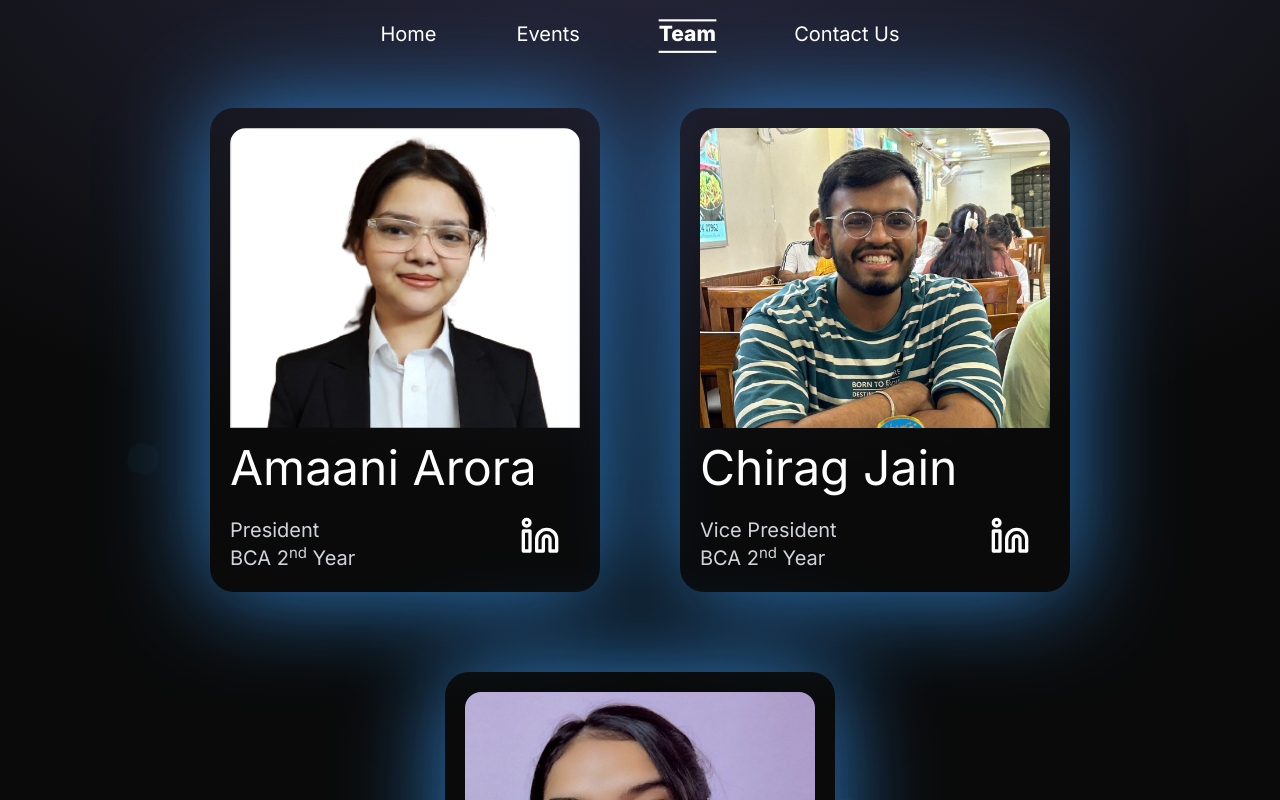
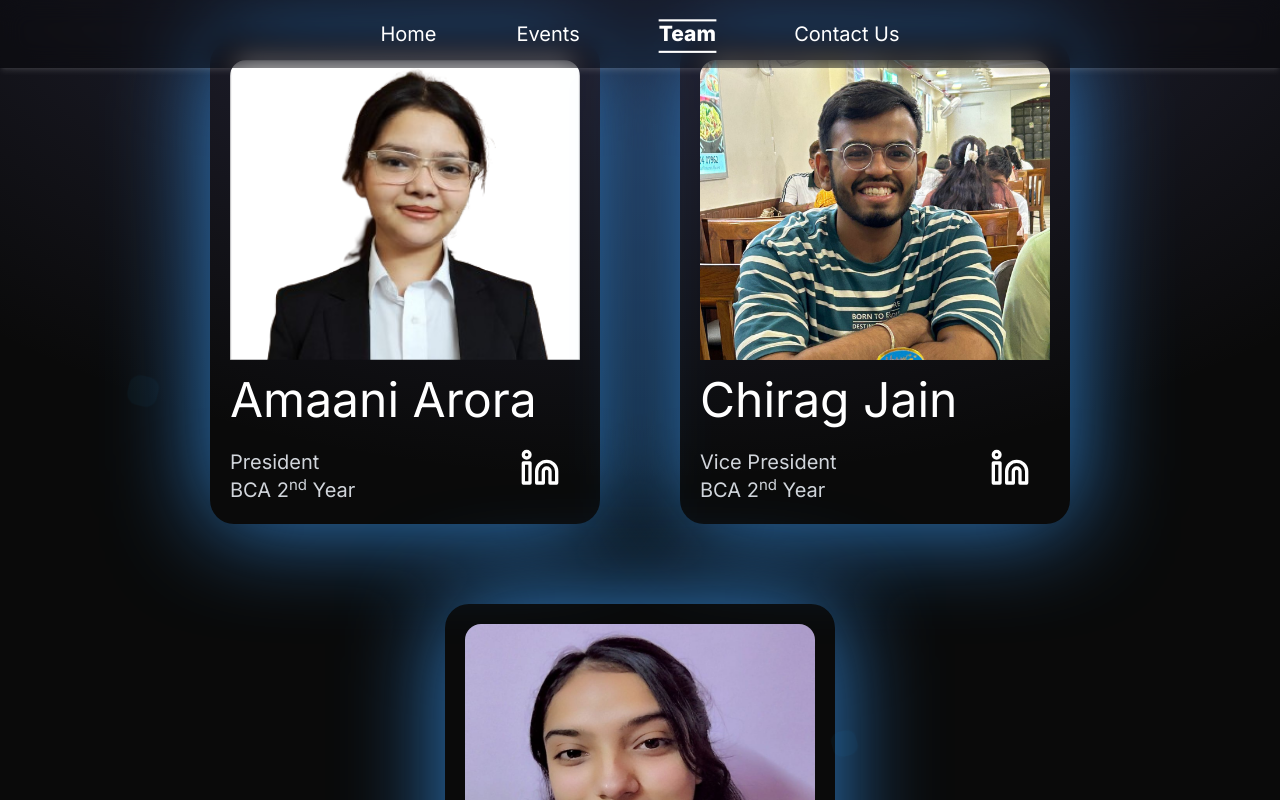
Before and after one commit to ParnikaMathur15/GR-Website, a Next.js app: page /team in a window 1280 px wide. Shown: the top 800 px of the page. Built offline with nearby package versions, Linux system fonts and the light colour scheme.

Commit message:
Chnaged navbar

```diff
--- a/app/_components/Navbar.js
+++ b/app/_components/Navbar.js
@@ -5,32 +5,16 @@ import React from "react";
 
 function Navbar() {
   const menuList = [
-    {
-      id: 1,
-      name: "Home",
-      path: "/",
-    },
-    {
-      id: 2,
-      name: "Events",
-      path: "/events",
-    },
-    {
-      id: 3,
-      name: "Team",
-      path: "/team",
-    },
-    {
-      id: 4,
-      name: "Contact Us",
-      path: "/#contact-section",
-    },
+    { id: 1, name: "Home", path: "/" },
+    { id: 2, name: "Events", path: "/events" },
+    { id: 3, name: "Team", path: "/team" },
+    { id: 4, name: "Contact Us", path: "/#contact-section" },
   ];
 
   const path = usePathname();
+
   return (
-    <div className="flex gap-10 sm:gap-20 justify-center items-center p-5 text-white text-sm sm:text-xl bg-transparent">
-
+    <div className="fixed top-0 w-full z-50 backdrop-blur-md bg-black/30 shadow-white/10 shadow-md flex gap-10 sm:gap-20 justify-center items-center p-5 text-white text-sm sm:text-xl">
       {menuList.map((menu, index) => (
         <Link
           href={menu.path}
```
Lines whose indentation alone changed are shown as unchanged.
